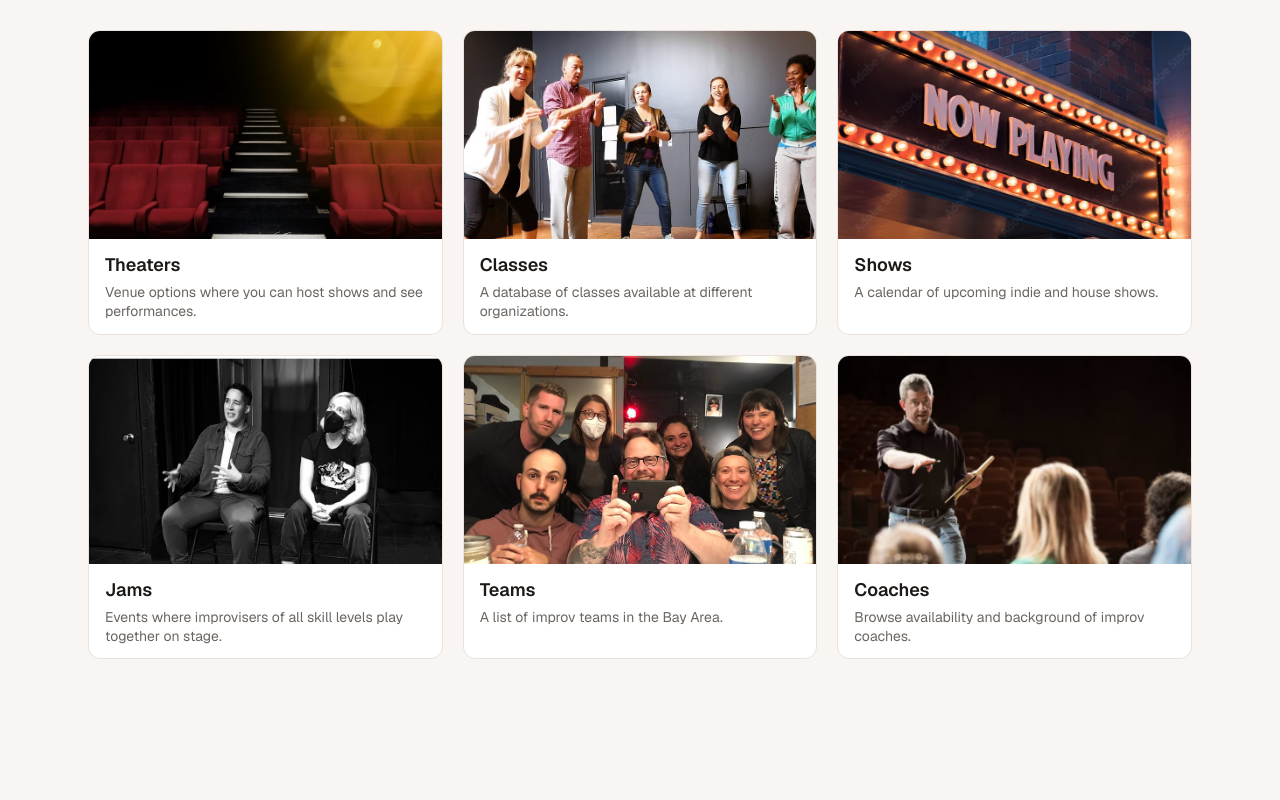
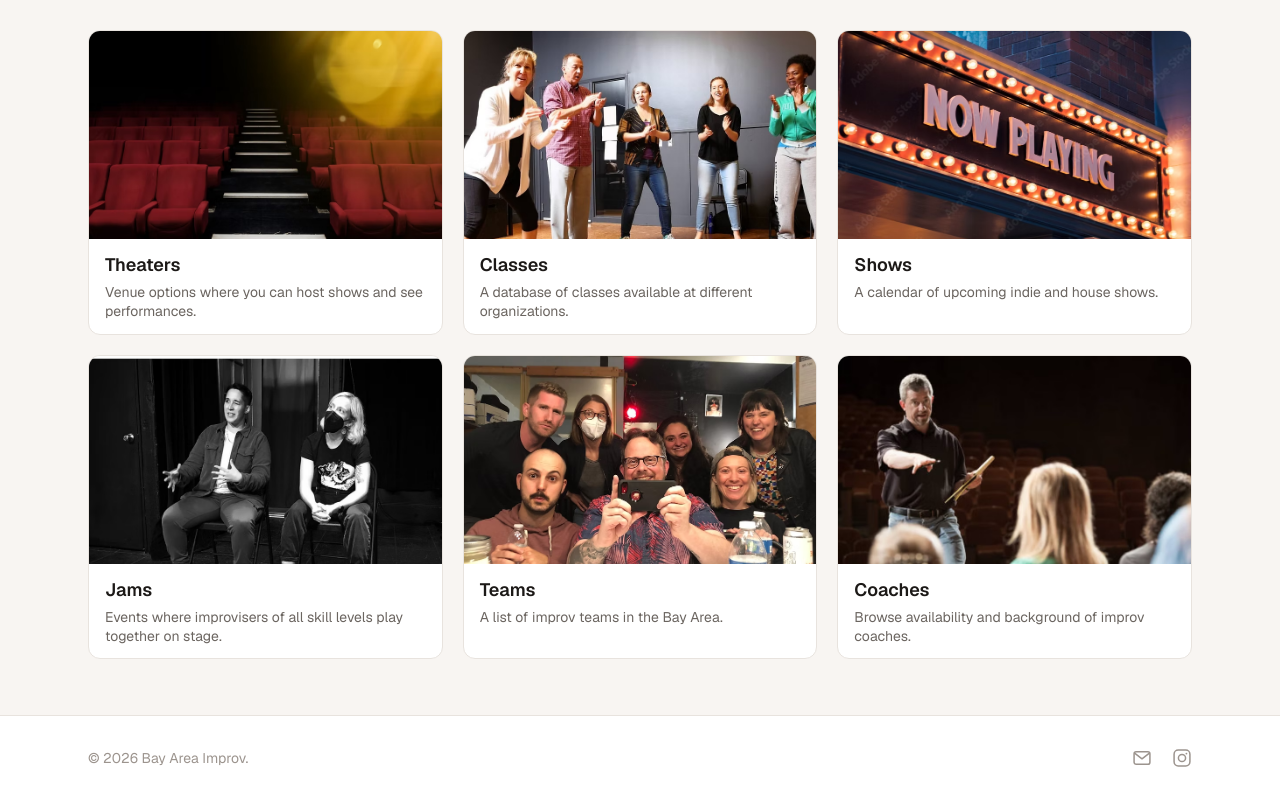
Before and after one commit to ksalehi/bay-area-improv, a Next.js app: page / in a window 1280 px wide. Shown: the part 667-1467 px from the top of the page. Before the commit the page ends 1382 px from the top, so only its background shows below. Built offline with nearby package versions, Linux system fonts and the light colour scheme; no server answers.

Commit message:
add footer

```diff
--- a/src/app/layout.tsx
+++ b/src/app/layout.tsx
@@ -1,6 +1,7 @@
 import type { Metadata } from "next";
 import { Geist } from "next/font/google";
 import Header from "@/components/Header";
+import Footer from "@/components/Footer";
 import "./globals.css";
 
 const geist = Geist({ variable: "--font-geist-sans", subsets: ["latin"] });
@@ -15,7 +16,8 @@ export default function RootLayout({ children }: { children: React.ReactNode })
     <html lang="en" className={`${geist.variable} h-full antialiased`}>
       <body className="min-h-full flex flex-col bg-[#f8f5f2] text-[#1c1917] font-sans">
         <Header />
-        {children}
+        <div className="flex-1 flex flex-col">{children}</div>
+        <Footer />
       </body>
     </html>
   );
--- /dev/null
+++ b/src/components/Footer.tsx
@@ -0,0 +1,44 @@
+import Link from "next/link";
+
+function EnvelopeIcon({ className }: { className?: string }) {
+  return (
+    <svg viewBox="0 0 24 24" fill="none" className={className} aria-hidden="true">
+      <rect x="2.5" y="4.5" width="19" height="15" rx="2.5" stroke="currentColor" strokeWidth="1.8" />
+      <path d="M3.5 6.5 12 13l8.5-6.5" stroke="currentColor" strokeWidth="1.8" strokeLinecap="round" strokeLinejoin="round" />
+    </svg>
+  );
+}
+
+function InstagramIcon({ className }: { className?: string }) {
+  return (
+    <svg viewBox="0 0 24 24" fill="none" className={className} aria-hidden="true">
+      <rect x="2.5" y="2.5" width="19" height="19" rx="5" stroke="currentColor" strokeWidth="1.8" />
+      <circle cx="12" cy="12" r="4.3" stroke="currentColor" strokeWidth="1.8" />
+      <circle cx="17.3" cy="6.7" r="1.1" fill="currentColor" />
+    </svg>
+  );
+}
+
+export default function Footer() {
+  return (
+    <footer className="border-t border-[#e8e3de] bg-white mt-auto">
+      <div className="mx-auto max-w-6xl px-6 py-8 flex flex-col sm:flex-row items-center justify-between gap-3 text-sm text-[#9c948e]">
+        <p>{`© ${new Date().getFullYear()} Bay Area Improv.`}</p>
+        <div className="flex items-center gap-5">
+          <Link href="/about" title="Get in touch" className="hover:text-[#c05050] transition-colors">
+            <EnvelopeIcon className="w-5 h-5" />
+          </Link>
+          <a
+            href="https://instagram.com/bayareaimprovcomedy"
+            target="_blank"
+            rel="noopener noreferrer"
+            title="Instagram"
+            className="hover:text-[#c05050] transition-colors"
+          >
+            <InstagramIcon className="w-5 h-5" />
+          </a>
+        </div>
+      </div>
+    </footer>
+  );
+}
```
